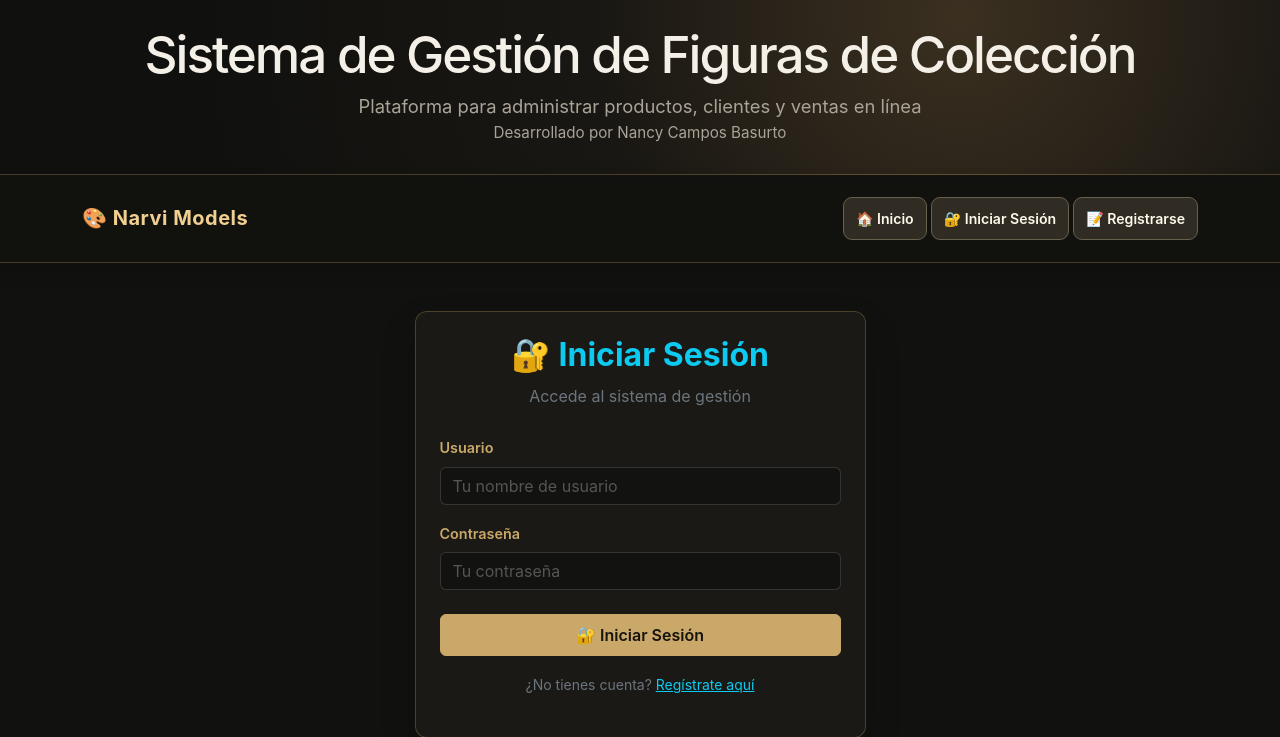
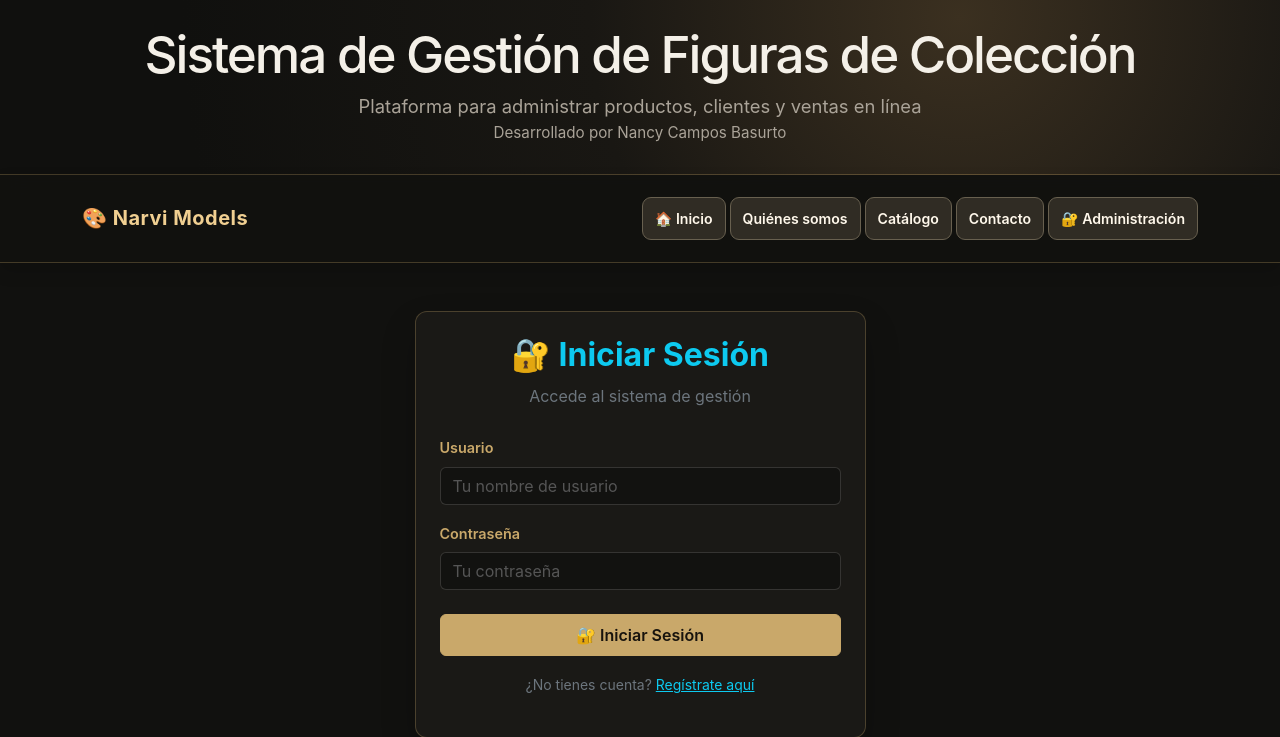
Before and after one commit to Nanmary49/2626---DESARROLLO-DE-APLICACIONES-WEB, a Flask app: a page that uses templates/components/navbar.html in a window 1280 px wide. Shown: the top 737 px of the page. Run offline with Flask 3, Linux system fonts and the light colour scheme; parts of the project's set-up code (start-up, migrations or seed data) failed here and were passed over; some libraries are stand-ins or nearby versions.

Commit message:
Update navbar.html

```diff
--- a/templates/components/navbar.html
+++ b/templates/components/navbar.html
@@ -22,7 +22,7 @@
                     <a class="nav-link" href="/">🏠 Inicio</a>
                 </li>
 
-                {% if current_user.is_authenticated %}
+                {% if admin_access %}
                     <!-- Menú para usuarios autenticados -->
                     <li class="nav-item">
                         <a class="nav-link" href="/dashboard">📊 Dashboard</a>
@@ -50,13 +50,13 @@
                         </a>
                     </li>
                 {% else %}
-                    <!-- Menú para usuarios no autenticados -->
-                    <li class="nav-item">
-                        <a class="nav-link" href="/login">🔐 Iniciar Sesión</a>
-                    </li>
-                    <li class="nav-item">
-                        <a class="nav-link" href="/registro">📝 Registrarse</a>
-                    </li>
+                    <li class="nav-item"><a class="nav-link" href="/#quienes">Quiénes somos</a></li>
+                    <li class="nav-item"><a class="nav-link" href="/#catalogo">Catálogo</a></li>
+                    <li class="nav-item"><a class="nav-link" href="/#contacto">Contacto</a></li>
+                    <li class="nav-item"><a class="nav-link" href="/login">🔐 Administración</a></li>
+                    {% if current_user.is_authenticated %}
+                    <li class="nav-item"><a class="nav-link" href="/logout">Cerrar sesión</a></li>
+                    {% endif %}
                 {% endif %}
 
             </ul>
```
